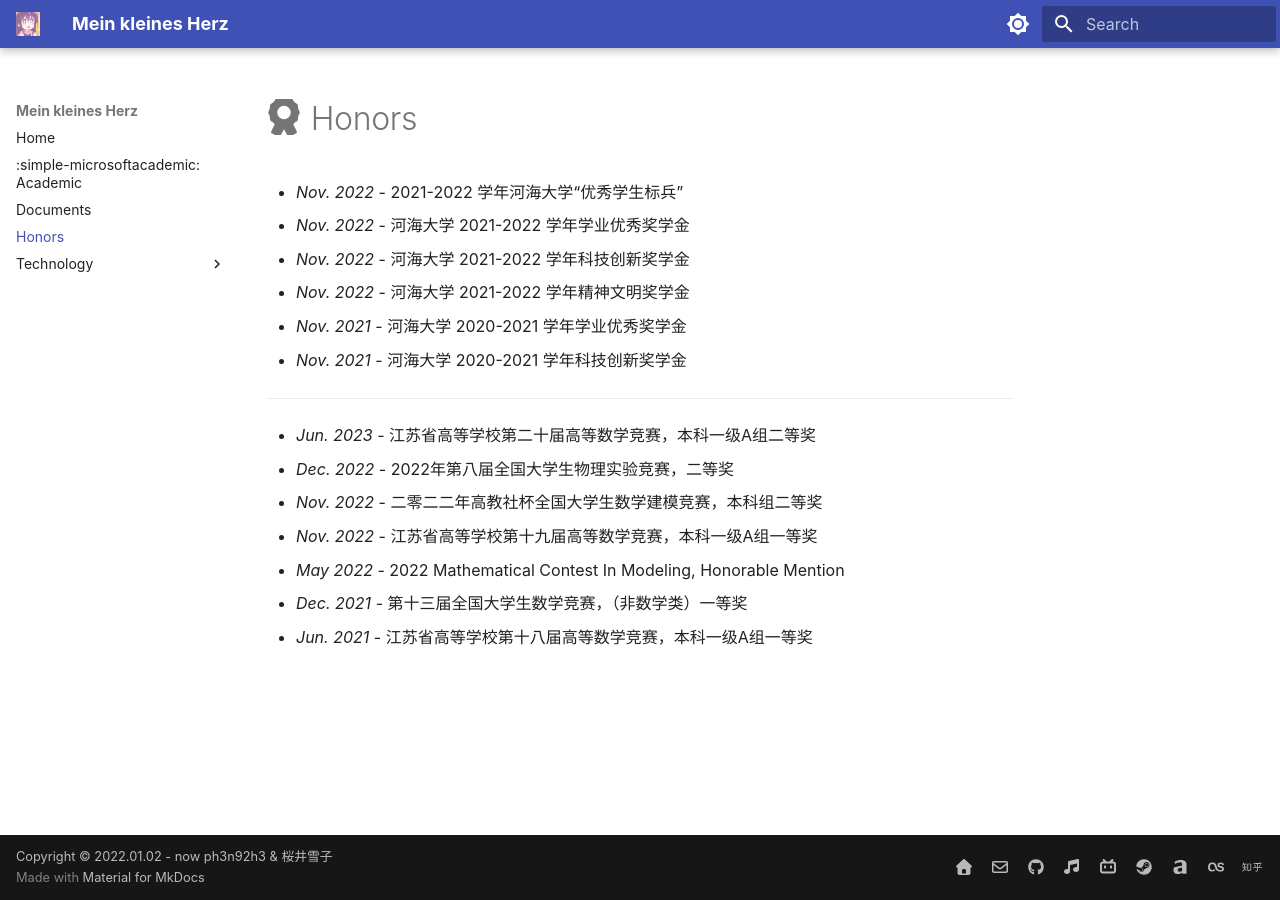
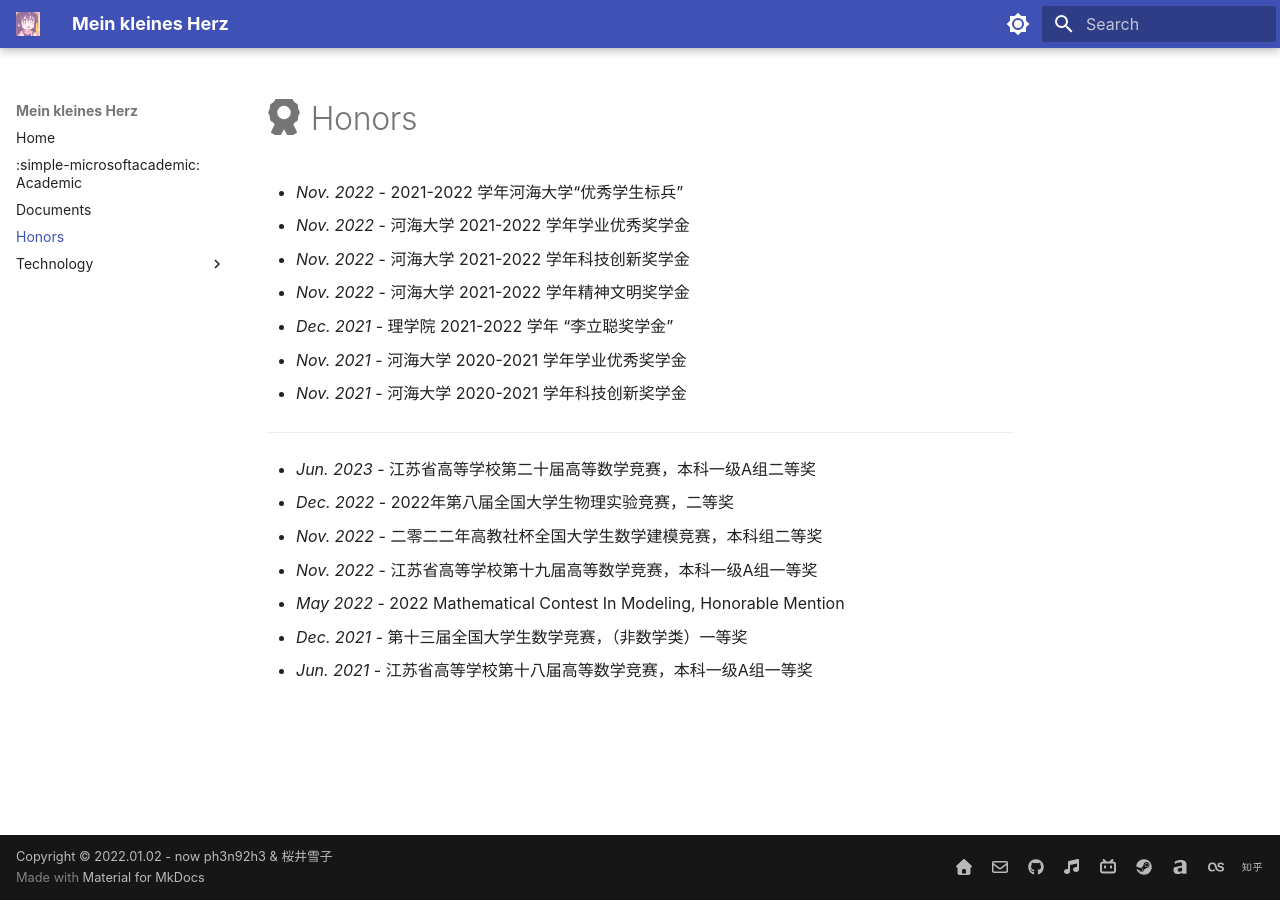
Before and after one commit to ph3n92h3/ph3n92h3.github.io, an MkDocs documentation site: the page built from docs/Honors.md, in a window 1280 px wide. Built offline with MkDocs 1.6.1 and Material for MkDocs 9.7.7, drawn with Linux system fonts in a browser that asks for light colours.

```diff
--- a/docs/Honors.md
+++ b/docs/Honors.md
@@ -4,6 +4,7 @@
 - *Nov. 2022* - 河海大学 2021-2022 学年学业优秀奖学金
 - *Nov. 2022* - 河海大学 2021-2022 学年科技创新奖学金
 - *Nov. 2022* - 河海大学 2021-2022 学年精神文明奖学金
+- *Dec. 2021* - 理学院 2021-2022 学年 “李立聪奖学金”
 - *Nov. 2021* - 河海大学 2020-2021 学年学业优秀奖学金
 - *Nov. 2021* - 河海大学 2020-2021 学年科技创新奖学金
 
```
Also changed, not shown: 7 other files.
